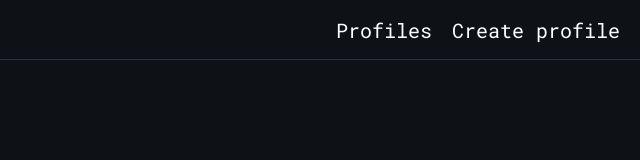
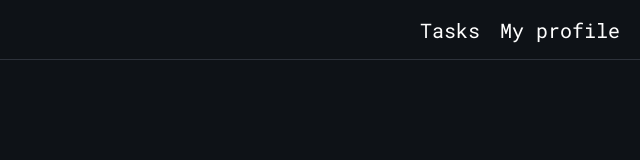
Before and after one commit to DavidAvila502/vue_todo, a Vue app: page /app in a window 1280 px wide. Shown: the top 160 px of the page, without its empty margins (640-1280 px from the left). Built offline with nearby package versions, Linux system fonts and the light colour scheme; sample sign-in values are in the browser's storage; the HTML template or start-up script is replaced by a standard one.

Commit message:
dynamic MainNavbar

```diff
--- a/src/app/layouts/PrivateLayout.vue
+++ b/src/app/layouts/PrivateLayout.vue
@@ -1,11 +1,16 @@
 <script setup lang="ts">
 import MainNavbar from '@/components/MainNavbar.vue'
 import { RouterView } from 'vue-router'
+
+const privateLayoutRoutesData = [
+  { labelRoute: 'Tasks', route: '/app' },
+  { labelRoute: 'My profile', route: '/my-profile' },
+]
 </script>
 
 <template>
   <header>
-    <MainNavbar />
+    <MainNavbar :routes-data="privateLayoutRoutesData" />
   </header>
 
   <main>
--- a/src/app/layouts/PublicLayout.vue
+++ b/src/app/layouts/PublicLayout.vue
@@ -1,11 +1,16 @@
 <script setup lang="ts">
 import MainNavbar from '@/components/MainNavbar.vue'
 import { RouterView } from 'vue-router'
+
+const publicRoutesData = [
+  { labelRoute: 'profiles', route: '/' },
+  { labelRoute: 'create profile', route: '/create-profile' },
+]
 </script>
 
 <template>
   <header>
-    <MainNavbar />
+    <MainNavbar :routes-data="publicRoutesData" />
   </header>
 
   <main>
--- a/src/components/MainNavbar.vue
+++ b/src/components/MainNavbar.vue
@@ -1,8 +1,19 @@
+<script setup lang="ts">
+import { RouterLink } from 'vue-router'
+
+const props = defineProps<{ routesData: { labelRoute: string; route: string }[] }>()
+</script>
+
 <template>
   <nav>
     <div class="link-container">
-      <RouterLink class="link" to="/">Profiles</RouterLink>
-      <RouterLink class="link" to="/create-profile">Create profile</RouterLink>
+      <RouterLink
+        class="link"
+        v-for="(route, index) in props.routesData"
+        :key="index"
+        :to="route.route"
+        >{{ route.labelRoute }}</RouterLink
+      >
     </div>
   </nav>
 </template>
--- a/src/router/index.ts
+++ b/src/router/index.ts
@@ -28,7 +28,7 @@ const router = createRouter({
           component: PrivateLayout,
           children: [
             { path: '', name: 'tasks', component: TasksView },
-            { path: 'my-profile', name: 'my-profile', component: MyProfileView },
+            { path: '/my-profile', name: 'my-profile', component: MyProfileView },
           ],
         },
       ],
```
